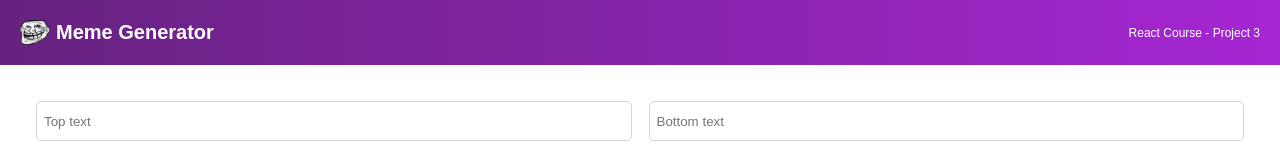
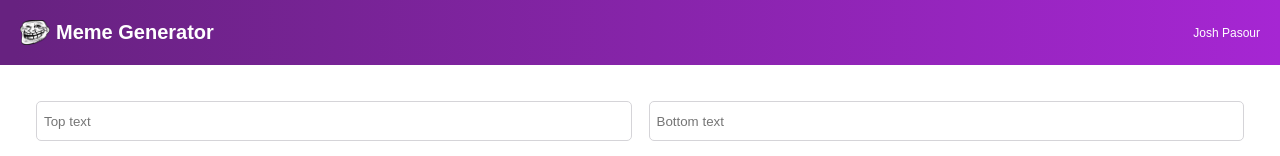
Before and after one commit to Joshbep/Meme-Generator, a React (Create React App) app: page / in a window 1280 px wide. Shown: the top 156 px of the page. Built offline with nearby package versions, Linux system fonts and the light colour scheme.

Commit message:
changed a part of the header

```diff
--- a/src/components/Header.js
+++ b/src/components/Header.js
@@ -6,7 +6,7 @@ function Header() {
                 className="header--image"
             />
             <h2 className="header--title">Meme Generator</h2>
-            <h4 className="header--project">React Course - Project 3</h4>
+            <h4 className="header--project">Josh Pasour</h4>
         </header>
     )
 }
```
